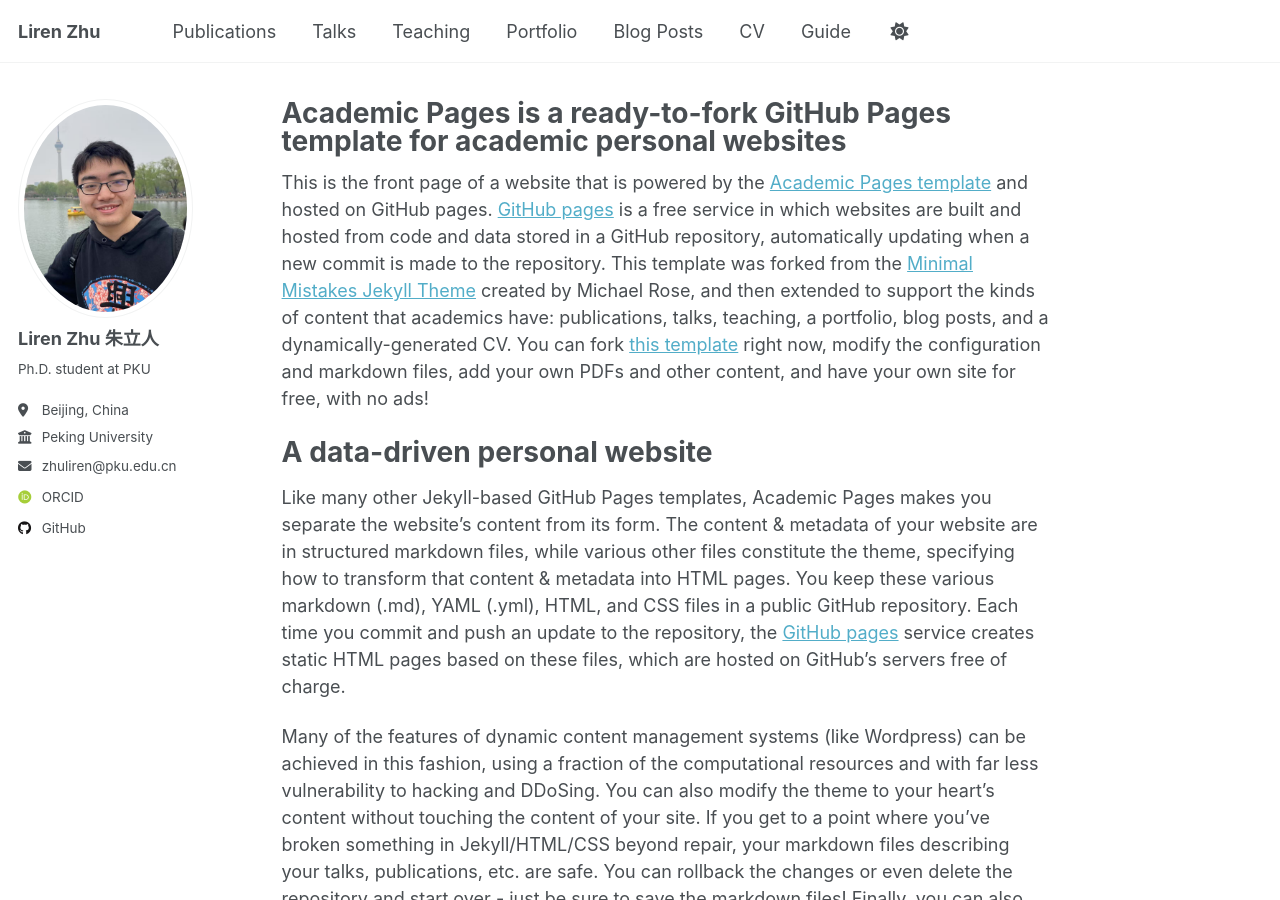
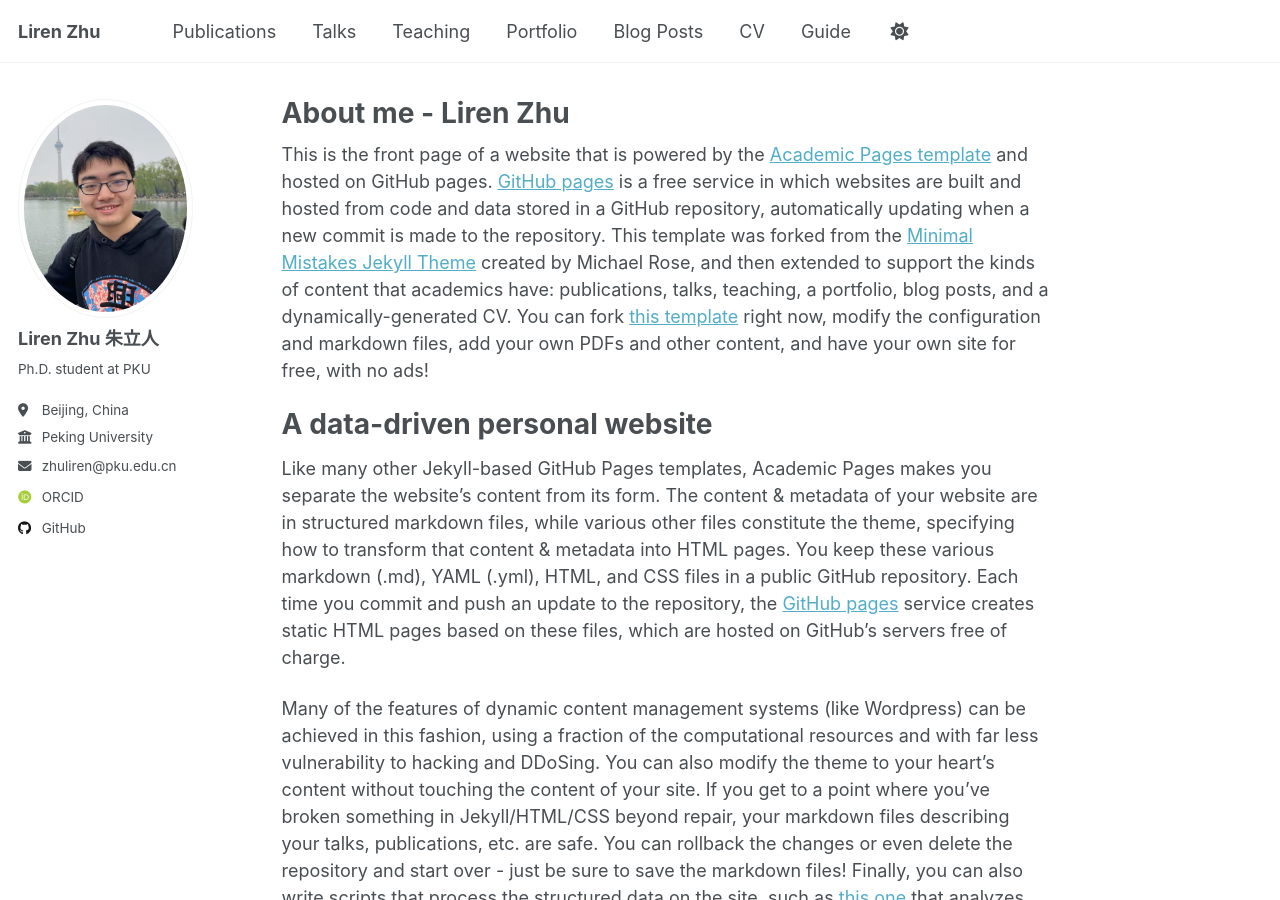
Before and after one commit to PKU-ZLR/PKU-ZLR.github.io, a Jekyll site: the page built from _pages/about.md, in a window 1280 px wide and 900 px high. Built offline with Jekyll 4.4.1, drawn with Linux system fonts in a browser that asks for light colours; some web fonts are replaced.

Commit message:
Update about title

```diff
--- a/_pages/about.md
+++ b/_pages/about.md
@@ -1,6 +1,6 @@
 ---
 permalink: /
-title: "Academic Pages is a ready-to-fork GitHub Pages template for academic personal websites"
+title: "About me - Liren Zhu"
 author_profile: true
 redirect_from:
   - /about/
```
